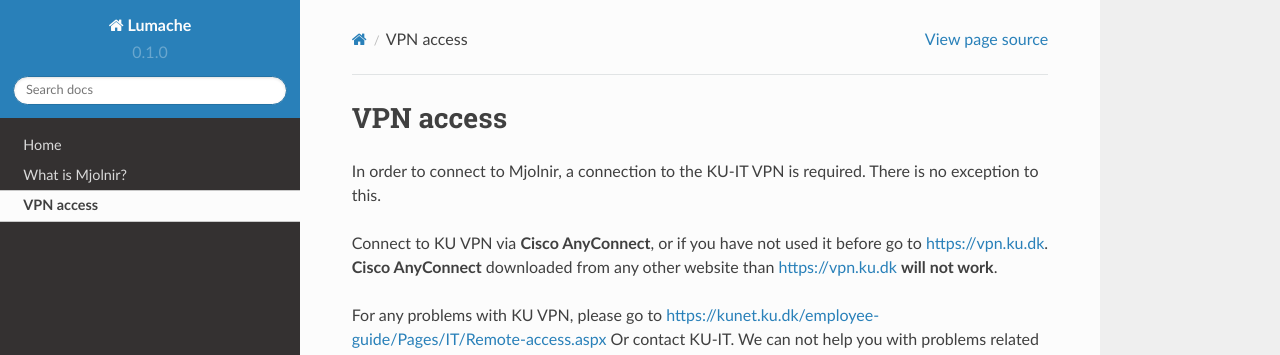
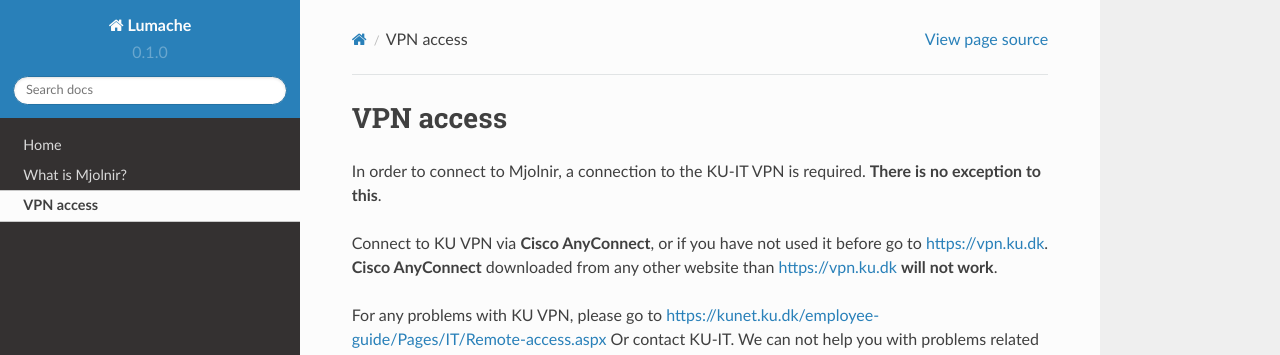
Before and after one commit to bentpetersendk/mjolnir_ucph, a Sphinx documentation site: the page built from docs/source/vpn.rst, in a window 1280 px wide. Shown: the top 355 px of the page. Built offline with Sphinx 7.4.7 and the Read the Docs theme 2.0.0, drawn with Linux system fonts in a browser that asks for light colours.

Commit message:
Update vpn.rst

```diff
--- a/docs/source/vpn.rst
+++ b/docs/source/vpn.rst
@@ -1,7 +1,7 @@
 VPN access
 ====
 
-In order to connect to Mjolnir, a connection to the KU-IT VPN is required. There is no exception to this.
+In order to connect to Mjolnir, a connection to the KU-IT VPN is required. **There is no exception to this**.
 
 Connect to KU VPN via **Cisco AnyConnect**, or if you have not used it before go to https://vpn.ku.dk.
 **Cisco AnyConnect** downloaded from any other website than https://vpn.ku.dk **will not work**.
```
